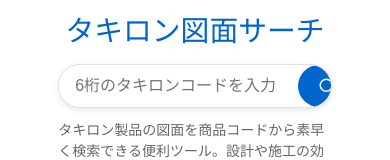
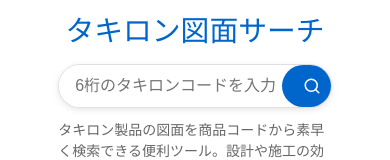
Before and after one commit to CatsHandDev/serial-image-search, a React (Vite) app: page / in a window 390 px wide. Shown: the top 160 px of the page. Built offline with nearby package versions, Linux system fonts and the light colour scheme.

Commit message:
search input and button style changed

```diff
--- a/src/App.css
+++ b/src/App.css
@@ -72,6 +72,7 @@ body {
 }
 
 .search-button {
+  min-width: 58px;
   display: flex;
   align-items: center;
   justify-content: center;
@@ -152,4 +153,13 @@ body {
   .pc {
     display: none;
   }
+
+  .search-button {
+    min-width: 60px;
+    padding: 0;
+  }
+
+  .search-input {
+    padding: 0 0 0 16px;
+  }
 }
```
